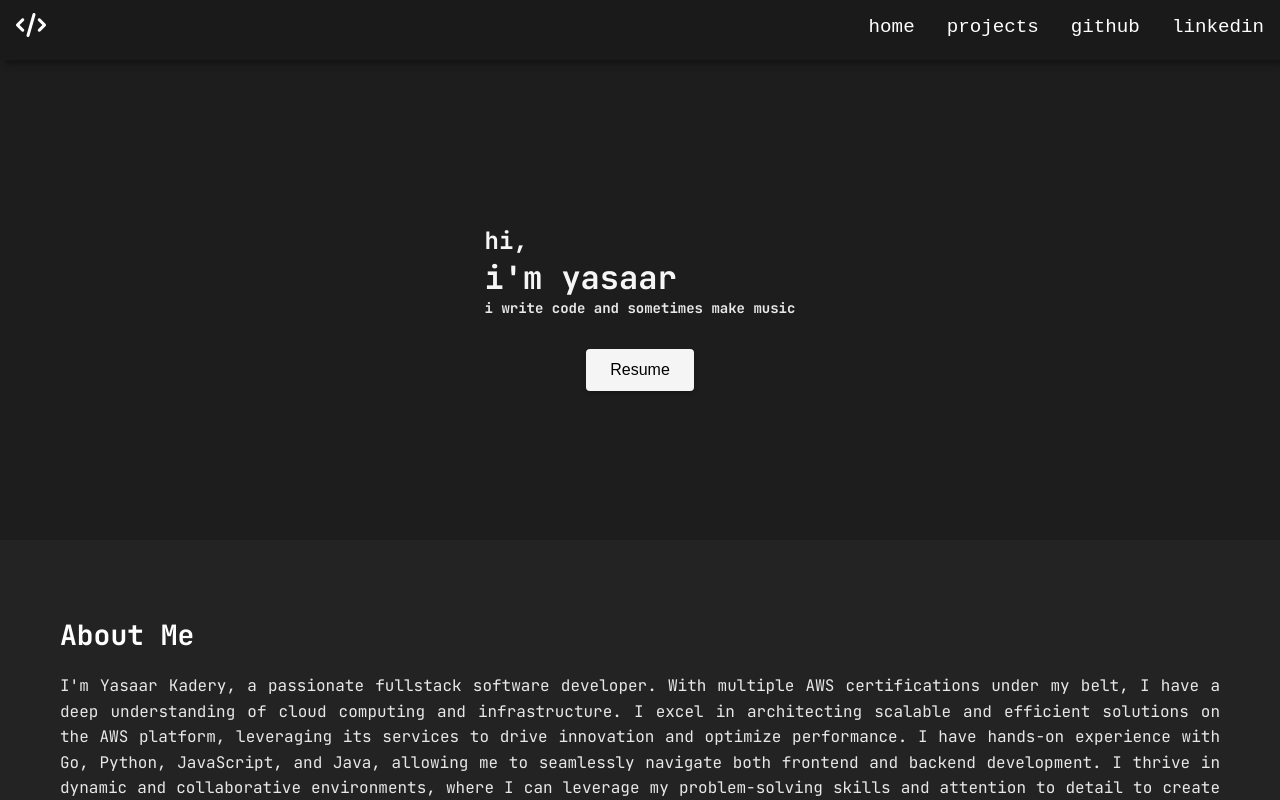
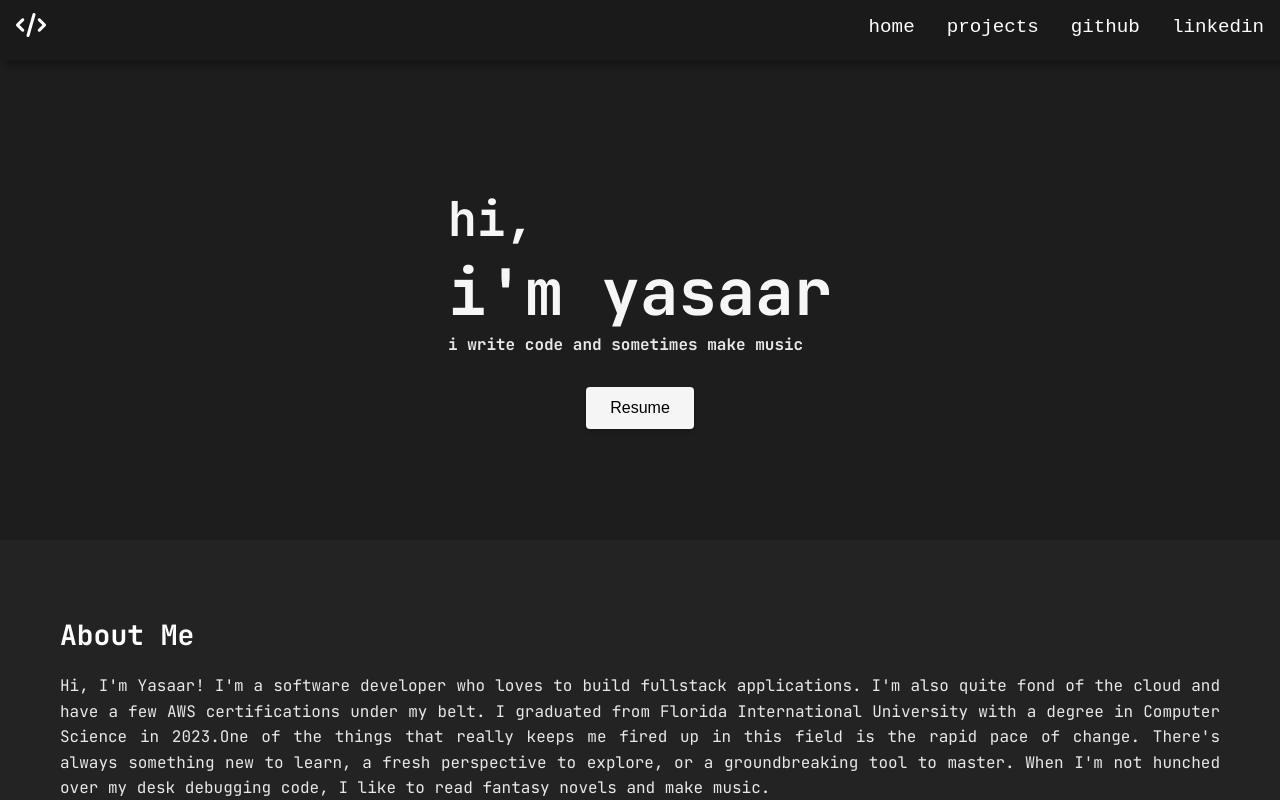
Before and after one commit to YasaarKadery/react-blog-ts, a React (Create React App) app: page / in a window 1280 px wide. Shown: the top 800 px of the page. Built offline with nearby package versions, Linux system fonts and the light colour scheme; the HTML template or start-up script is replaced by a standard one; a web font is replaced by a local one.

Commit message:
rewrote about me, changed css

```diff
--- a/src/HomePage.tsx
+++ b/src/HomePage.tsx
@@ -24,16 +24,11 @@ export default function HomePage() {
         </div>
         <About
           name=""
-          description="I'm Yasaar Kadery, a passionate fullstack software developer.
-
-            With multiple AWS certifications under my belt, I have a deep understanding of cloud computing and infrastructure. I excel in architecting scalable and efficient solutions on the AWS platform, leveraging its services to drive innovation and optimize performance.
-
-            I have hands-on experience with Go, Python, JavaScript, and Java, allowing me to seamlessly navigate both frontend and backend development.
-
-            I thrive in dynamic and collaborative environments, where I can leverage my problem-solving skills and attention to detail to create impactful solutions. I enjoy taking on challenges and finding innovative ways to tackle complex problems. I am committed to continuous learning and expanding my skill set.
-
-
-
+          description="Hi, I'm Yasaar! I'm a software developer who loves to build fullstack applications. I'm also quite
+          fond of the cloud and have a few AWS certifications under my belt. I graduated from Florida International University with a degree
+          in Computer Science in 2023.One of the things that really keeps me fired up in this field is the rapid pace of change.
+          There's always something new to learn, a fresh perspective to explore, or a groundbreaking tool to master.
+          When I'm not hunched over my desk debugging code, I like to read fantasy novels and make music.
 
                         "
         />
--- a/src/styles/About.css
+++ b/src/styles/About.css
@@ -9,6 +9,7 @@
   max-width: 1200px;
   margin: 0 auto;
   padding: 0 20px;
+  height: 100%;
   font-family: "JetBrains Mono", monospace;
 }
 
--- a/src/styles/HomePage.css
+++ b/src/styles/HomePage.css
@@ -25,13 +25,15 @@
 }
 
 .text {
-  font-weight: bold;
+  font-size: 3rem;
 }
 .text2 {
   font-weight: bold;
+  font-size: 4rem;
 }
 .text3 {
   font-weight: bold;
+  font-size: 1rem;
 }
 
 .contact {
```
